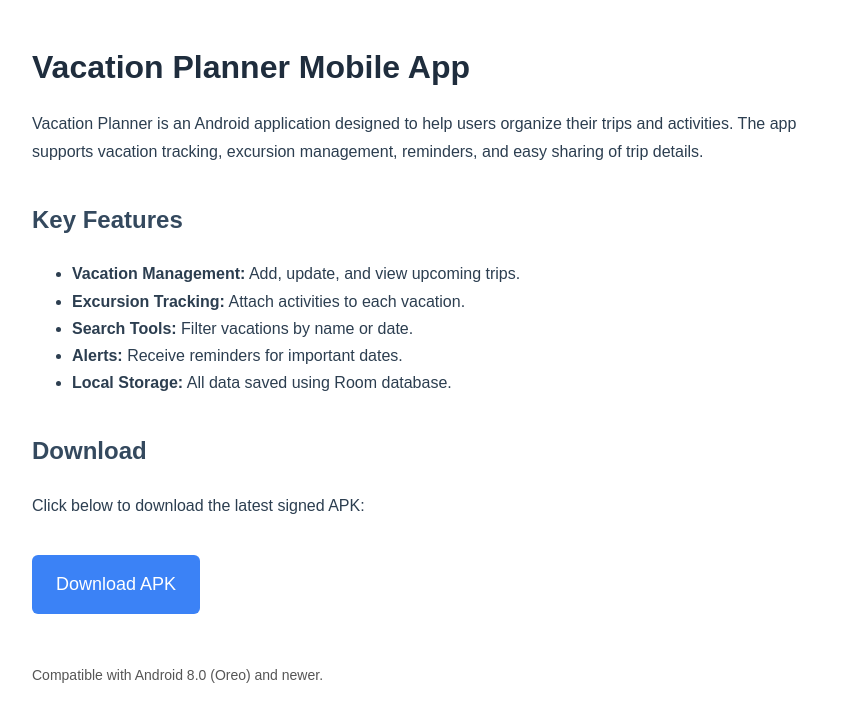
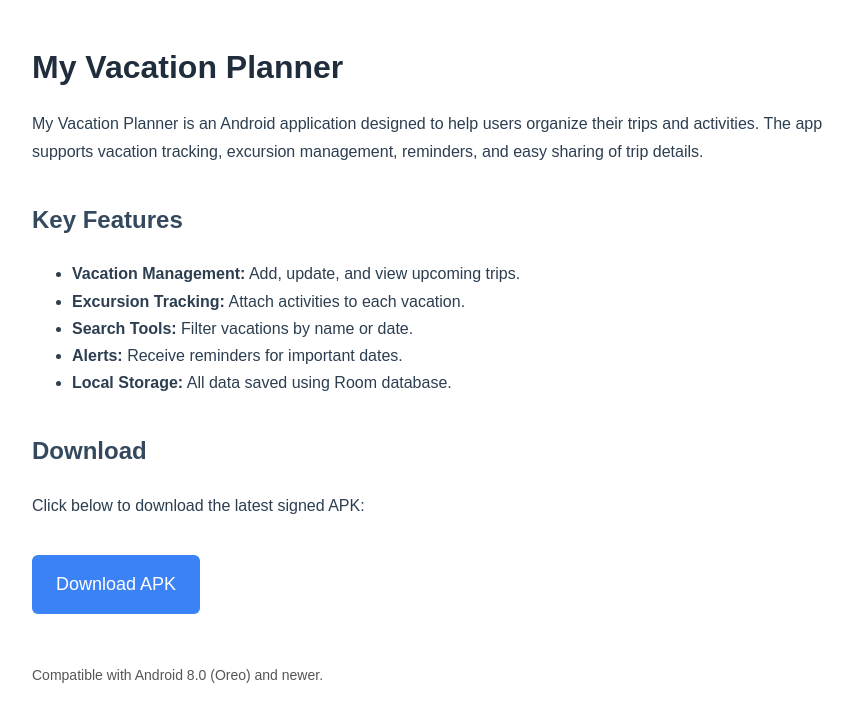
Before and after one commit to Samoya96/Vacation-Planner, a plain HTML site: page index.html in a window 1280 px wide. Shown: the whole page, without its empty margins (208-1061 px from the left). Drawn offline with Linux system fonts and the light colour scheme.

Commit message:
Update title and header to 'My Vacation Planner'

```diff
--- a/index.html
+++ b/index.html
@@ -2,7 +2,7 @@
 <html lang="en">
 <head>
     <meta charset="UTF-8">
-    <title>Vacation Planner – APK Download</title>
+    <title>My Vacation Planner – APK Download</title>
     <style>
         body {
             font-family: Arial, sans-serif;
@@ -42,9 +42,9 @@
 </head>
 <body>
 
-    <h1>Vacation Planner Mobile App</h1>
+    <h1>My Vacation Planner</h1>
     <p>
-        Vacation Planner is an Android application designed to help users organize their trips and activities.
+        My Vacation Planner is an Android application designed to help users organize their trips and activities.
         The app supports vacation tracking, excursion management, reminders, and easy sharing of trip details.
     </p>
 
```
